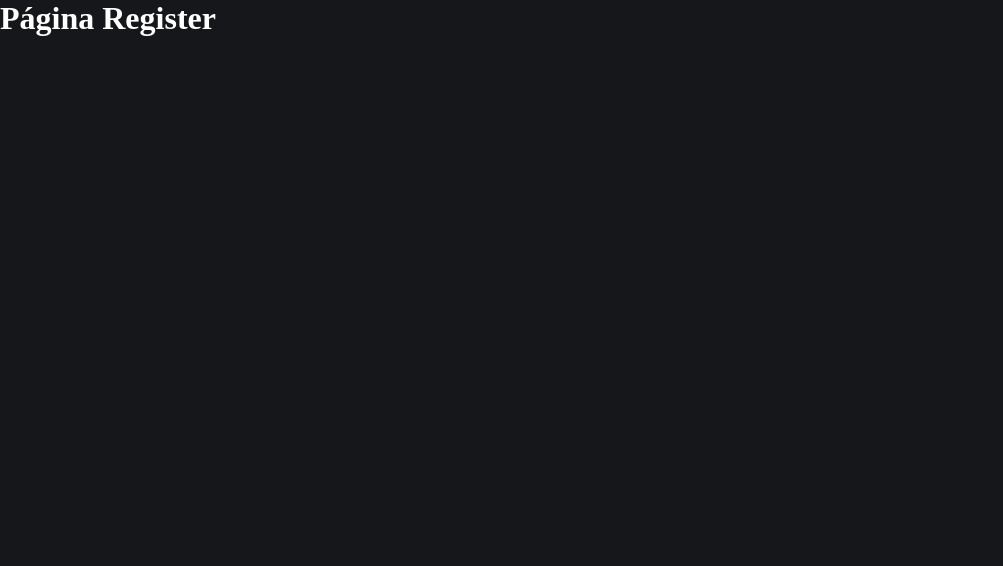
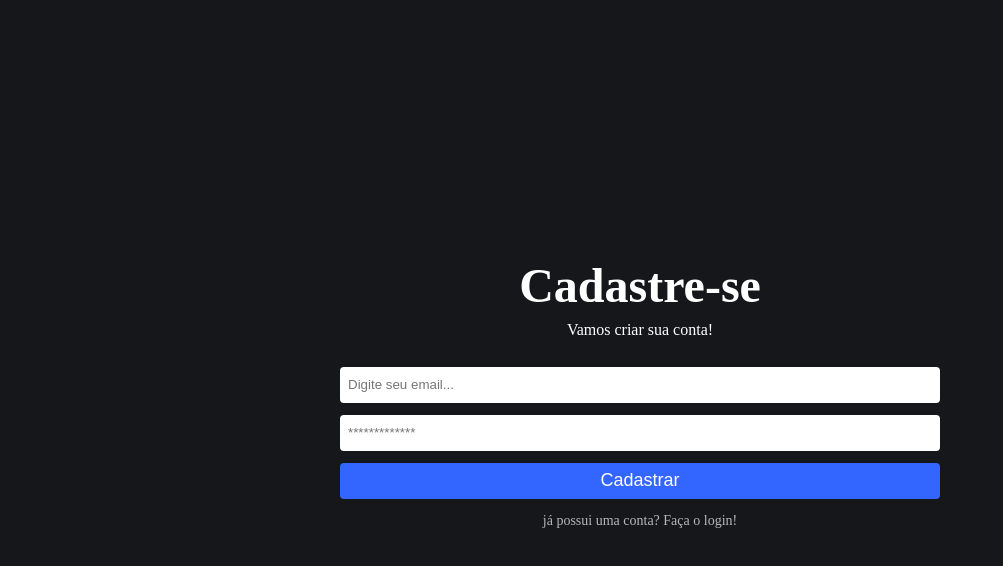
Before and after one commit to ferrariflaviaa/RateManager, a React (Create React App) app: page /register in a window 1280 px wide. Shown: the top 566 px of the page, without its empty margins (0-1003 px from the left). Built offline with nearby package versions, Linux system fonts and the light colour scheme.

Commit message:
feat: home register Please enter the commit message for your changes. Lines starting

```diff
--- a/src/pages/Register/index.js
+++ b/src/pages/Register/index.js
@@ -1,7 +1,45 @@
+import { useState } from 'react'
+import { Container, Form } from './register.js'
+import { Link } from 'react-router-dom'
 export default function Register() {
+  const [email, setEmail] = useState('')
+  const [password, setPassword] = useState('')
+
+  const handleRegister = (e) => {
+    e.preventDefault();
+
+    if(email !== '' && password !== ''){
+      alert("Teste");
+
+    }else{
+      alert("Preencha todos os campos");
+    }
+
+  }
   return (
-    <div>
-      <h1>Página Register</h1>
-    </div>
-  );
+    <Container>
+      <h1>Cadastre-se</h1>
+      <span>Vamos criar sua conta! </span>
+
+      <Form onSubmit={handleRegister}>
+        <input
+          type="email"
+          placeholder="Digite seu email..."
+          value={email}
+          onChange={(e) => setEmail(e.target.value)}
+        />
+
+        <input
+          type="password"
+          placeholder="*************"
+          value={password}
+          onChange={(e) => setPassword(e.target.value)}
+        />
+        <button type="submit">Cadastrar</button>
+      </Form>
+      <Link to="/" className="buttonLink">
+        já possui uma conta? Faça o login!
+      </Link>
+    </Container>
+  )
 }
--- /dev/null
+++ b/src/pages/Register/register.js
@@ -0,0 +1,55 @@
+import styled from 'styled-components'
+
+export const Container = styled.div`
+  display: flex;
+  flex-direction: column;
+  align-items: center;
+  justify-content: center;
+  height: 100vh;
+  width: 100%;
+
+  h1 {
+    font-size: 48px;
+    margin-bottom: 8px;
+  }
+  span {
+    margin-bottom: 28px;
+  }
+
+  .buttonLink{
+    color: #b4b8bb;
+    text-decoration: none;
+    margin: 14px 0;
+    font-size: 14px
+  }
+`
+
+
+export const Form = styled.form`
+  display: flex;
+  flex-direction: column;
+  width: 90%;
+  max-width: 600px;
+
+  input {
+    border: 0;
+    margin-bottom: 12px;
+    height: 36px;
+    border-radius: 4px;
+    padding: 0 8px;
+  }
+  button {
+    height: 36px;
+    border: 0;
+    border-radius: 4px;
+    background-color: #3366ff;
+    color: #fff;
+    font-size: 18px;
+  }
+  textare {
+    margin-bottom: 12px;
+    border: 0;
+    height: 90px;
+    resize: none;
+  }
+`
```
